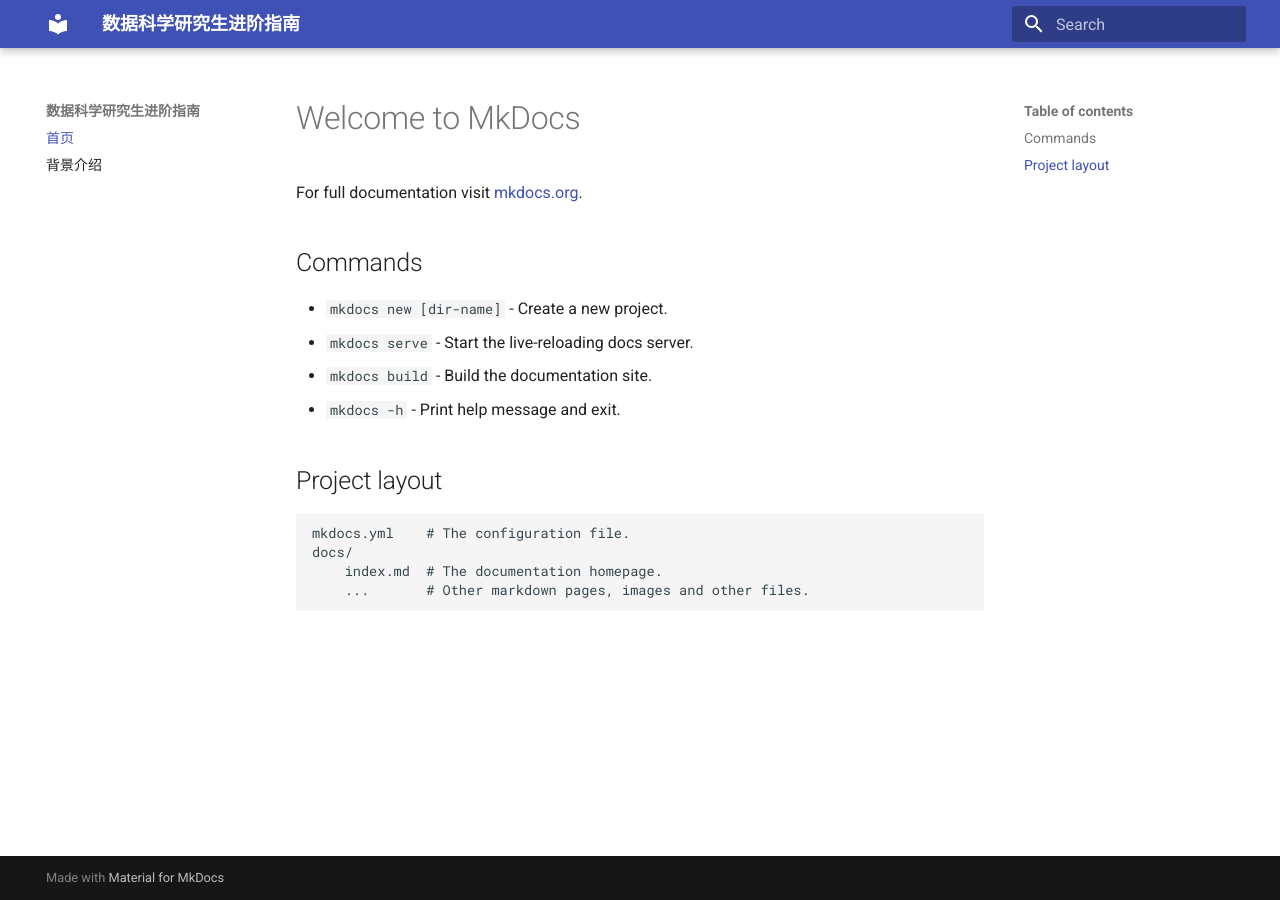
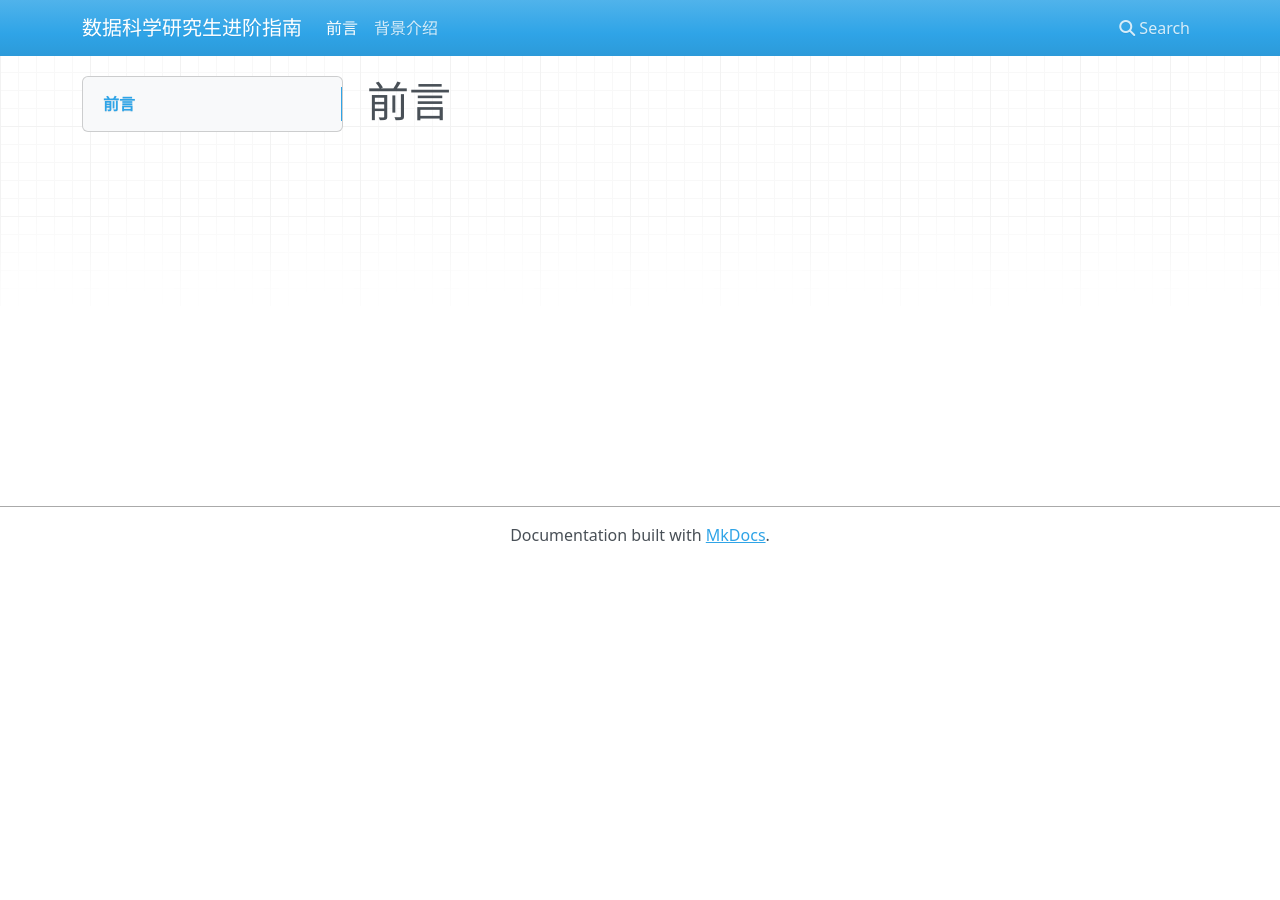
Before and after one commit to Messimeimei/personal-site, an MkDocs documentation site: the page built from docs/index.md, in a window 1280 px wide. Built offline with MkDocs 1.6.1, drawn with Linux system fonts in a browser that asks for light colours; nearby versions of some CDN libraries.

```diff
--- a/docs/index.md
+++ b/docs/index.md
@@ -1,17 +1 @@
-# Welcome to MkDocs
-
-For full documentation visit [mkdocs.org](https://www.mkdocs.org).
-
-## Commands
-
-* `mkdocs new [dir-name]` - Create a new project.
-* `mkdocs serve` - Start the live-reloading docs server.
-* `mkdocs build` - Build the documentation site.
-* `mkdocs -h` - Print help message and exit.
-
-## Project layout
-
-    mkdocs.yml    # The configuration file.
-    docs/
-        index.md  # The documentation homepage.
-        ...       # Other markdown pages, images and other files.
+# 前言
--- a/mkdocs.yml
+++ b/mkdocs.yml
@@ -1,7 +1,19 @@
 site_name: 数据科学研究生进阶指南
 theme:
-  name: material
+  palette:
+
+    # Palette toggle for light mode
+    - scheme: default
+      toggle:
+        icon: material/brightness-7
+        name: Switch to dark mode
+
+    # Palette toggle for dark mode
+    - scheme: slate
+      toggle:
+        icon: material/brightness-4
+        name: Switch to light mode
 
 nav:
-  - 首页: index.md
+  - 前言: index.md
   - 背景介绍: introduction/bg-intro.md
```
